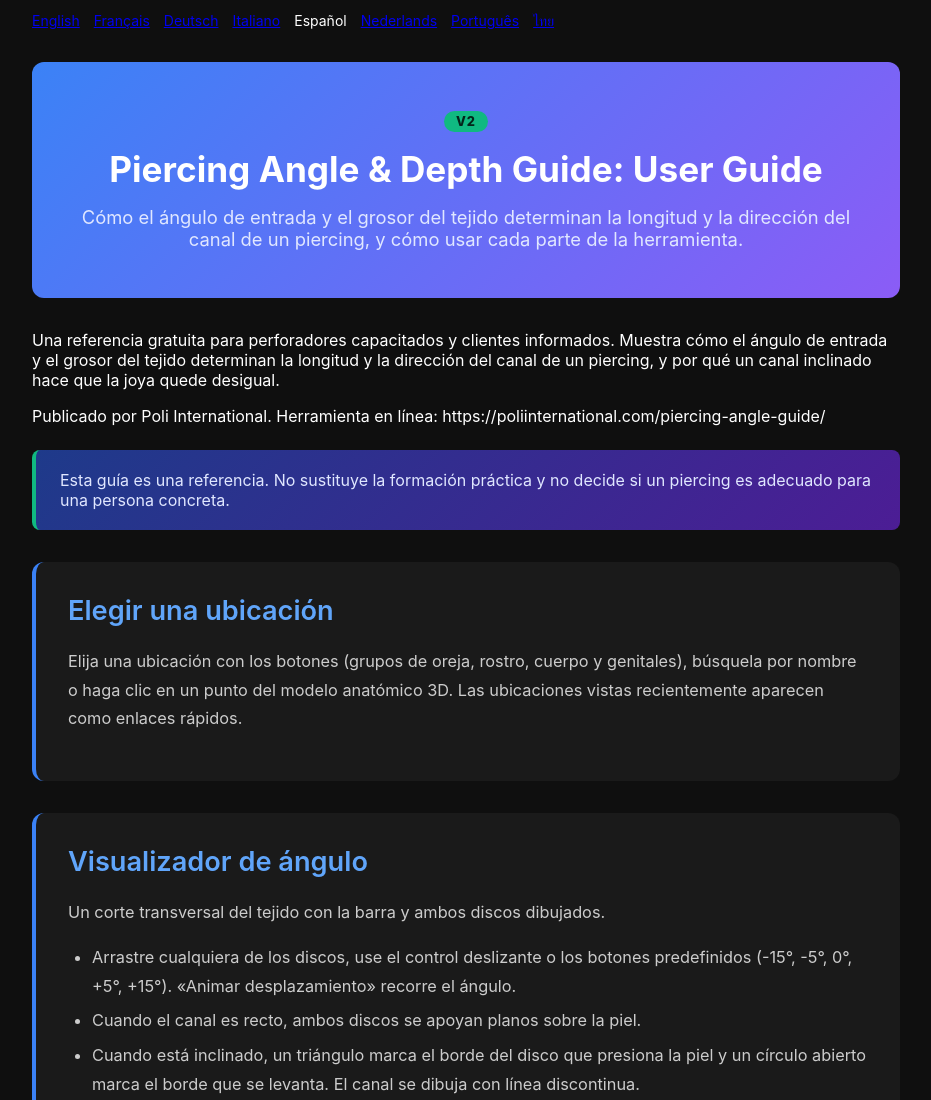
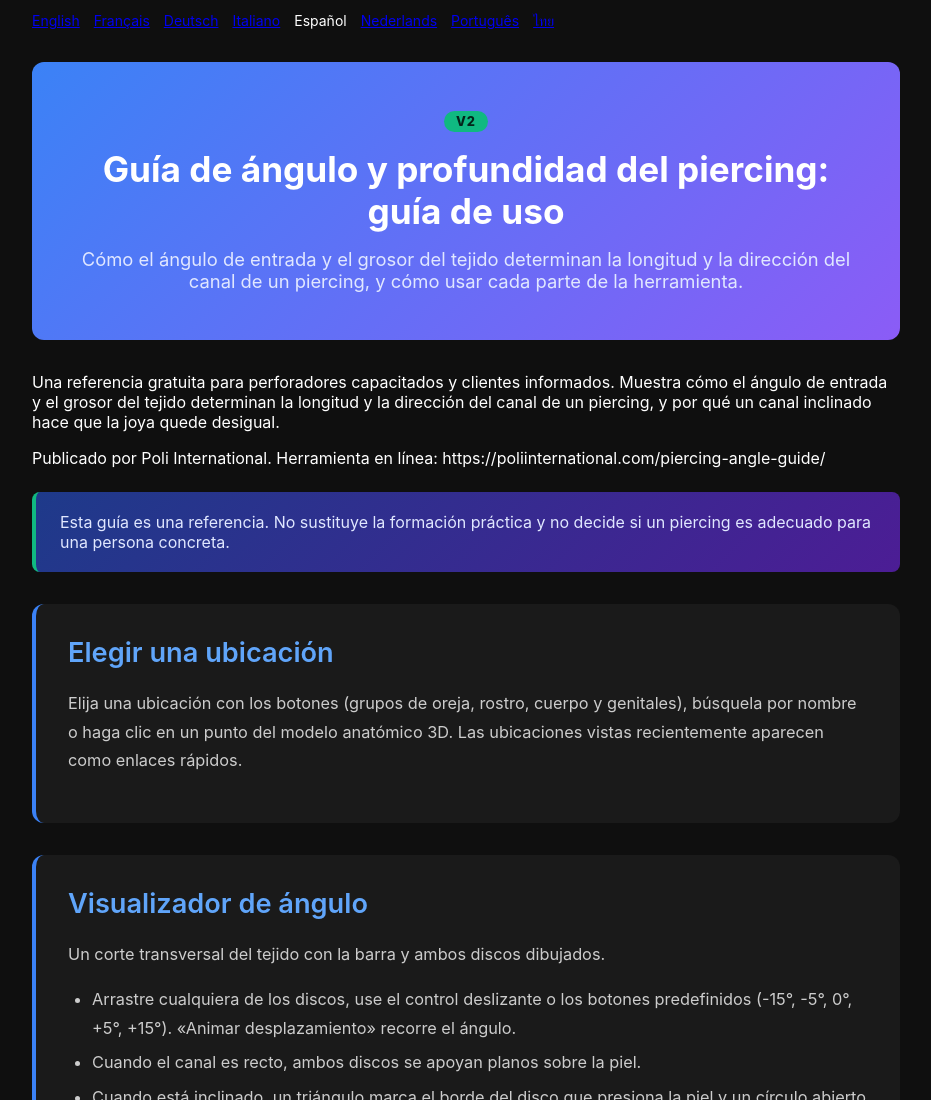
Before and after one commit to Poli-International/piercing-angle-guide, a plain HTML site: page documentation-es.html in a window 1280 px wide. Shown: the top 1100 px of the page, without its empty margins (174-1105 px from the left). Drawn offline with Linux system fonts and the light colour scheme.

Commit message:
sync documentation-es.html from the live site
The website copy of this tool moved on and the repo did not, so an
AI Studio import from here would have reverted it.

```diff
--- a/documentation-es.html
+++ b/documentation-es.html
@@ -3,7 +3,7 @@
 <head><meta name="robots" content="noindex,nofollow">
     <meta charset="UTF-8">
     <meta name="viewport" content="width=device-width, initial-scale=1.0">
-    <title>Documentación de Piercing Angle &amp; Depth Guide: User Guide | Poli International</title>
+    <title>Documentación de Guía de ángulo y profundidad del piercing: guía de uso | Poli International</title>
     <meta name="description" content="Cómo el ángulo de entrada y el grosor del tejido determinan la longitud y la dirección del canal de un piercing, y cómo usar cada parte de la herramienta.">
     <link rel="canonical" href="https://poliinternational.com/piercing-angle-guide/">
     <style>
@@ -37,7 +37,7 @@
     <div class="entry-content">
         <div class="doc-hero">
             <span class="v2">V2</span>
-            <h1>Piercing Angle &amp; Depth Guide: User Guide</h1>
+            <h1>Guía de ángulo y profundidad del piercing: guía de uso</h1>
             <p>Cómo el ángulo de entrada y el grosor del tejido determinan la longitud y la dirección del canal de un piercing, y cómo usar cada parte de la herramienta.</p>
         </div>
         <p>Una referencia gratuita para perforadores capacitados y clientes informados. Muestra cómo el ángulo de entrada y el grosor del tejido determinan la longitud y la dirección del canal de un piercing, y por qué un canal inclinado hace que la joya quede desigual.</p>
```
